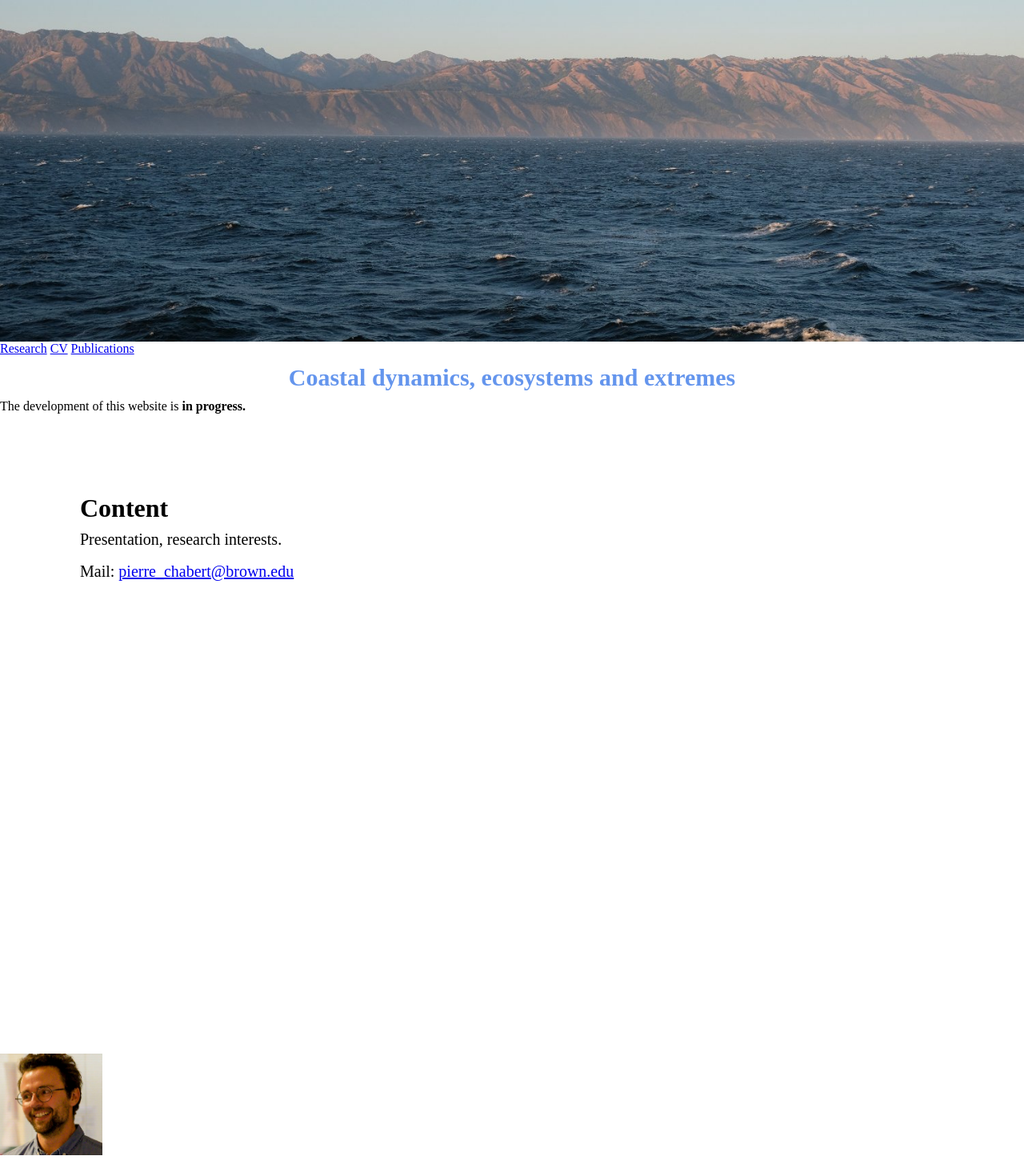
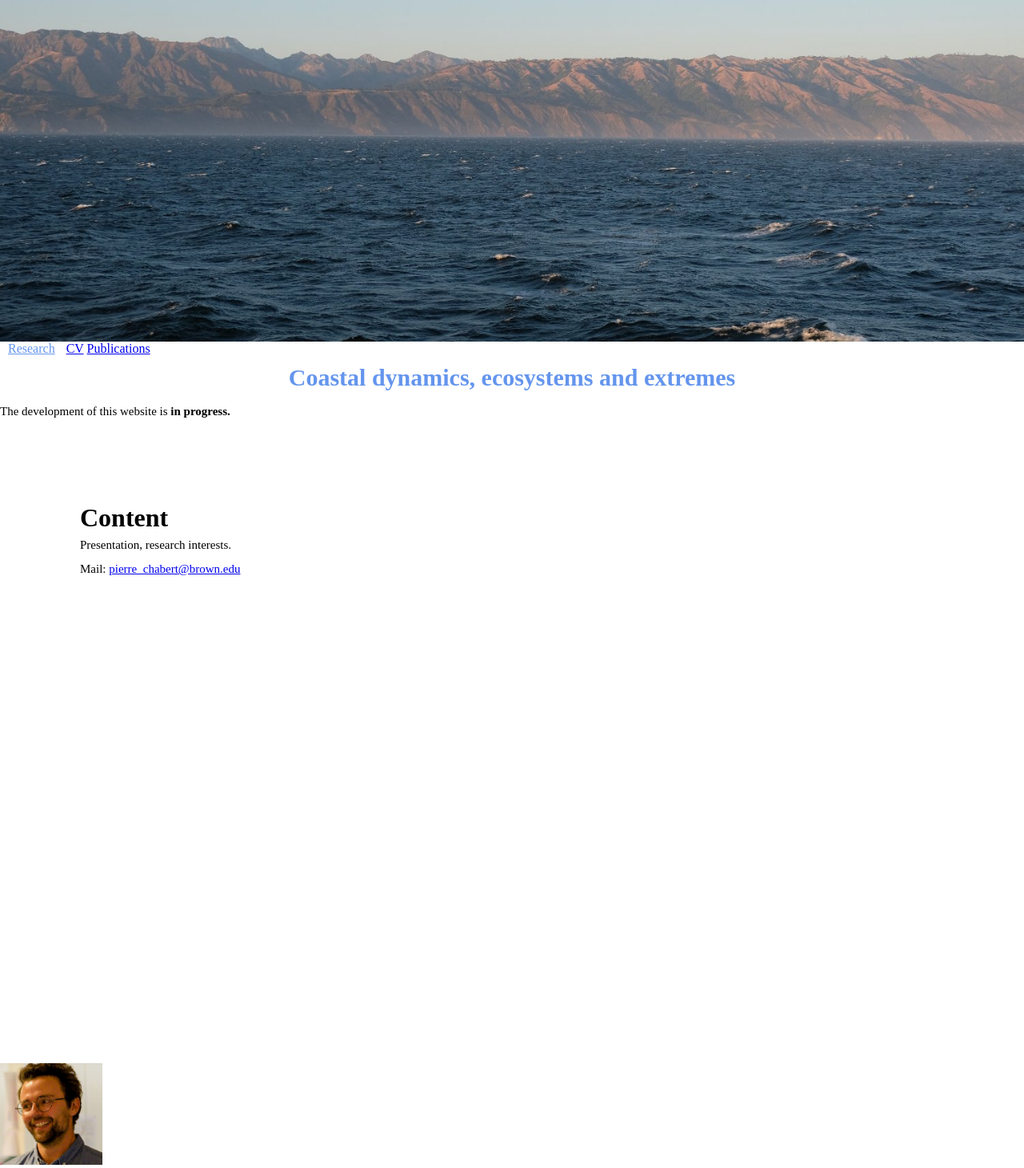
Before and after one commit to pierrechabert/pierrechabert.github.io, a Jekyll site: the page index.html, which Jekyll copies as it is, in a window 1280 px wide. Shown: the whole page at 80% size. Built offline with Jekyll 4.4.1, drawn with Linux system fonts in a browser that asks for light colours.

Commit message:
Update index.html

```diff
--- a/index.html
+++ b/index.html
@@ -4,7 +4,7 @@
   <head>
     <style>
           #one{
-          margin-bottom: /*Play around with the value until you get the desired result , also try to change the margin-bottom to margin-top/left/right*/;
+          margin-bottom: /
       }
         * {
             margin: 0;
@@ -35,20 +35,19 @@
     <img class="center-fit" src='CCE2019.jpeg'>
 </div>
 
-        <a href="https://pierrechabert.github.io/Research">Research</a>
+        <a href="https://pierrechabert.github.io/Research" style="color:cornflowerblue; margin:10px; text-align:center">Research</a>
         <a href="https://pierrechabert.github.io/CV">CV</a>
         <a href="https://pierrechabert.github.io/Publications">Publications</a>
 
     <h1 style="font-size:30px; color:cornflowerblue; margin:10px; text-align:center"> Coastal dynamics, ecosystems and extremes
     </h1>
 
-    <p>The development of this website is <strong>in progress.</strong> </p>
+    <p style="line-height: 2.0; font-size:15px;">The development of this website is <strong>in progress.</strong> </p>
 
   <div style="height:600px; margin:100px;">
   <h1> Content </h1>
-  <p style="line-height: 2.0; font-size:20px;"> Presentation, research interests.</p>
-  <p style="line-height: 2.0; font-size:20px;">Mail: <a
-  href="mailto:pierre_chabert@brown.edu">pierre_chabert@brown.edu </a></p>
+  <p style="line-height: 2.0; font-size:15px;"> Presentation, research interests.</p>
+  <p style="line-height: 2.0; font-size:15px;">Mail: <a href="mailto:pierre_chabert@brown.edu">pierre_chabert@brown.edu </a></p>
 </div>
 
 
```
